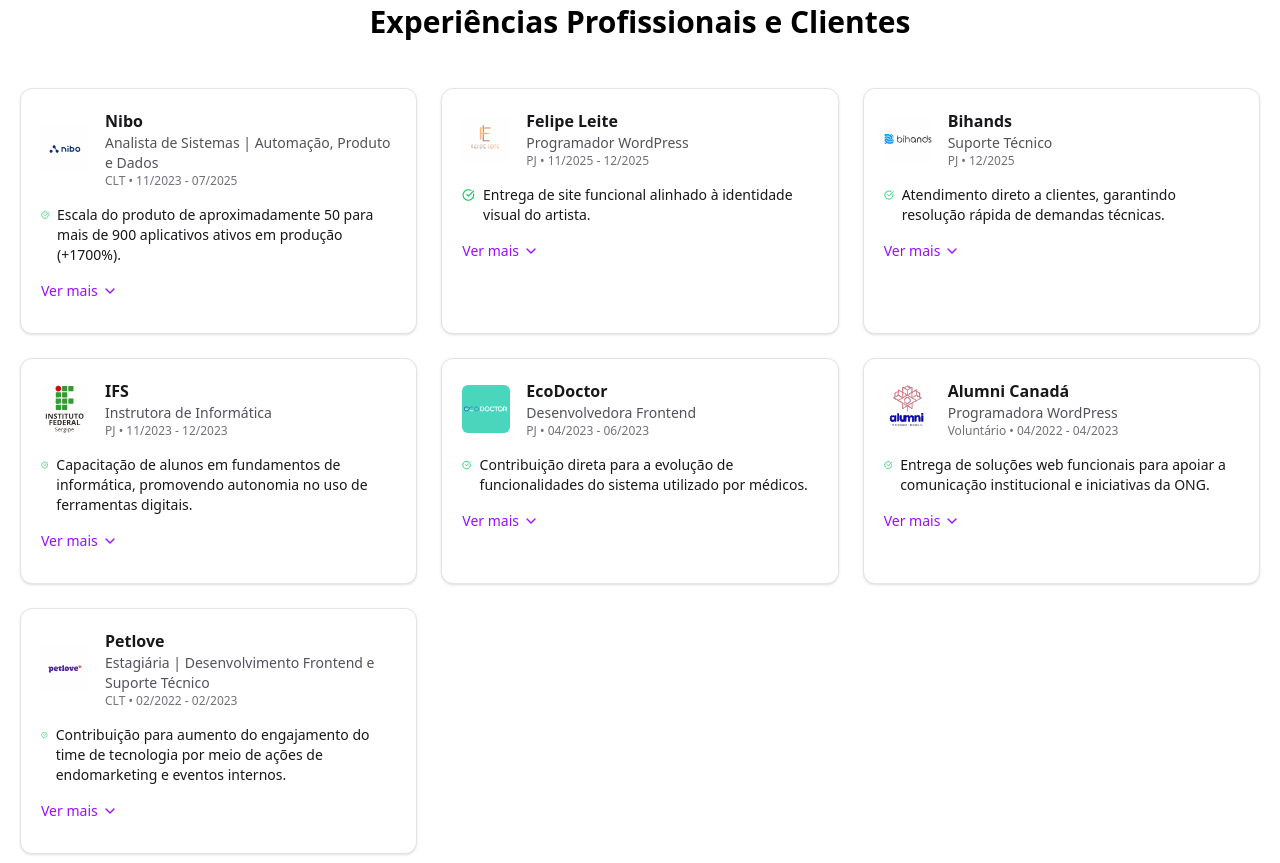
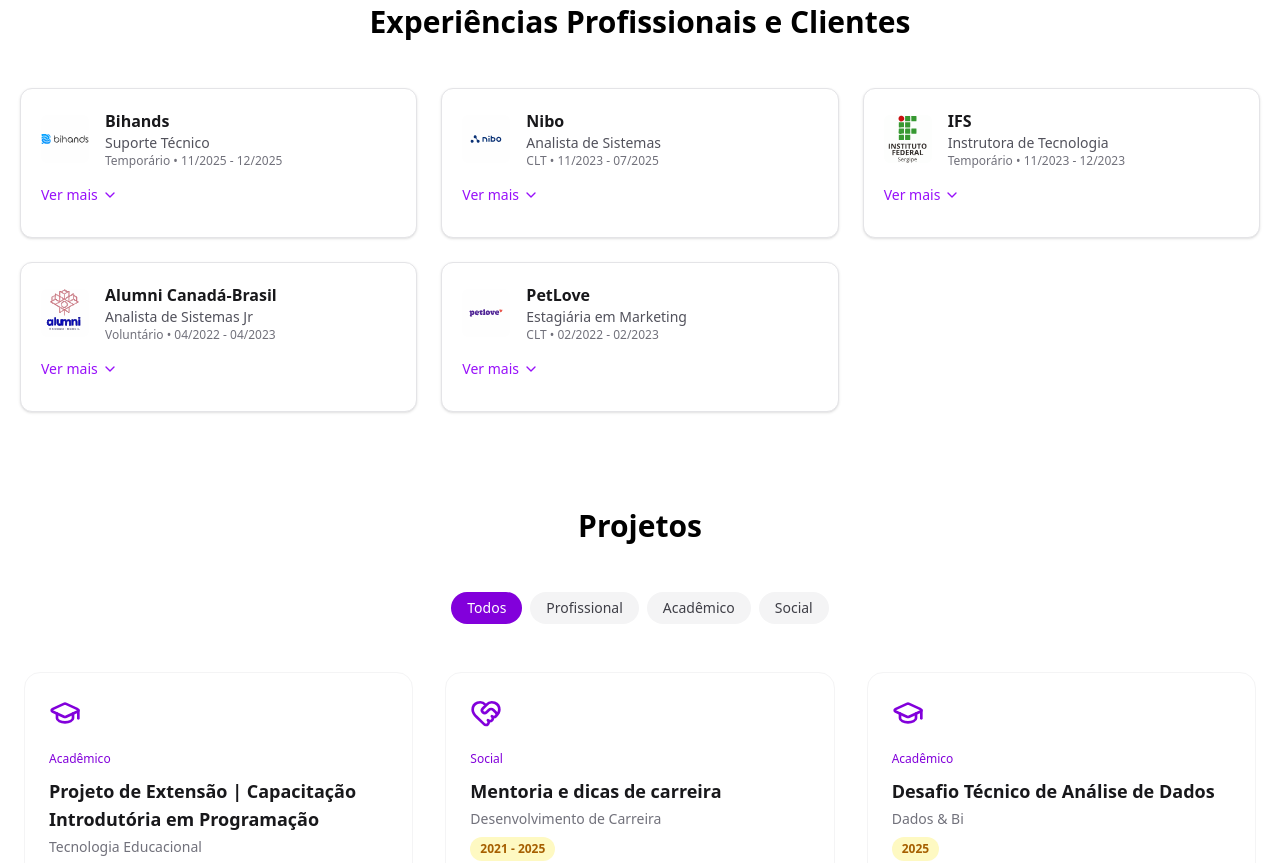
Before and after one commit to RuyLuques/ruyluques, a Next.js app: page / in a window 1280 px wide. Shown: the part 1300-2163 px from the top of the page. Built offline with nearby package versions, Linux system fonts and the light colour scheme.

Commit message:
Atualização na descrição das atividades

```diff
--- a/app/data/clients.ts
+++ b/app/data/clients.ts
@@ -1,32 +1,51 @@
 import { Client } from "../types/client";
 
 export const clients: Client[] = [
+ {
+    name: "Bihands",
+    logo: "/clients/bihands.svg",
+    role: "Suporte Técnico",
+    type: "Temporário",
+    desc: {
+      period: "11/2025 - 12/2025",
+      responsibilities: [
+        "Atendimento técnico N1 e N2.",
+        "Suporte a usuários, redes e sistemas internos.",
+        "Registro, análise e encaminhamento de chamados.",
+        "Apoio à equipe de TI em demandas operacionais."
+      ],
+      results: [],
+      tags: [
+        "Suporte Técnico",
+        "Atendimento N1",
+        "Atendimento N2",
+        "Redes",
+        "Sistemas internos",
+        "Chamados"
+      ]
+    }
+  },
+
   {
     name: "Nibo",
     logo: "/clients/nibo.svg",
-    role: "Analista de Sistemas | Automação, Produto e Dados",
+    role: "Analista de Sistemas",
     type: "CLT",
     desc: {
       period: "11/2023 - 07/2025",
       responsibilities: [
-        "Desenvolvimento, configuração e publicação de aplicativos Android e iOS utilizando Angular, .NET, Ionic e React Native, garantindo estabilidade, escalabilidade e evolução contínua do produto.",
-        "Atuação como principal desenvolvedora e referência técnica, liderando decisões de arquitetura, sustentação e confiabilidade do produto.",
-        "Automação de processos operacionais com UiPath e Google Sheets, eliminando atividades manuais e reduzindo erros operacionais.",
-        "Monitoramento contínuo e rastreamento de bugs via Datadog, com atuação direta na identificação, análise e resolução de incidentes.",
-        "Integração de dados e APIs entre produtos, operações e áreas de negócio, assegurando consistência e fluidez das informações.",
-        "Análise, limpeza, transformação e preparação de dados para uso operacional e analítico (ETL básico).",
-        "Criação de dashboards operacionais e analíticos para suporte à tomada de decisão estratégica.",
-        "Estruturação de documentação técnica e condução de treinamentos internos para times técnicos e de negócio.",
-        "Representação do time técnico em reuniões de alinhamento com Produto, Dados, Customer Success e demais áreas."
+        "Desenvolvimento, configuração e publicação de aplicativos Android e iOS utilizando Angular, .NET, Ionic e React Native, suportando a escala do produto de 50 para mais de 900 aplicativos.",
+        "Referência técnica do time, orientação na organização das demandas, priorização de atividades, apoio à tomada de decisão e garantia da qualidade e confiabilidade das entregas.",
+        "Automação de processos com UiPath e JavaScript, simplificando o tempo de configuração de 30 minutos para 1 minuto por aplicativo.",
+        "Acompanhamento de incidentes e indicadores técnicos, garantindo resposta rápida, análise de causa e comunicação com áreas envolvidas.",
+        "Integração de dados e APIs entre produtos, operações e áreas de negócio.",
+        "Análise, limpeza e preparação de dados para uso operacional e analítico.",
+        "Criação de dashboards operacionais utilizados na tomada de decisão.",
+        "Padronização de processos, documentação técnica e condução de treinamentos internos para alinhamento da equipe e disseminação de boas práticas.",
+        "Representação do time em reuniões de alinhamento com áreas técnicas e de negócio.",
+        "Suporte técnico transversal a Produto, Dados e Customer Success."
       ],
-      results: [
-        "Escala do produto de aproximadamente 50 para mais de 900 aplicativos ativos em produção (+1700%).",
-        "Redução do tempo médio de configuração de aplicativos de 30 minutos para 1 minuto por aplicativo (redução superior a 95%).",
-        "Automação de processos críticos, gerando ganho significativo de eficiência operacional e redução de retrabalho.",
-        "Aumento da confiabilidade e disponibilidade do produto por meio de monitoramento contínuo e resposta rápida a incidentes.",
-        "Padronização de fluxos técnicos, integrações e dados entre áreas, reduzindo falhas e inconsistências operacionais.",
-        "Aceleração do onboarding e capacitação de times internos por meio de documentação técnica estruturada e treinamentos recorrentes."
-      ],
+      results: [],
       tags: [
         "Android",
         "iOS",
@@ -35,174 +54,90 @@
         ".NET",
         "Ionic",
         "React Native",
-        "SQL",
+        "JavaScript",
         "UiPath",
-        "Google Sheets",
-        "APIs REST",
-        "ETL",
+        "APIs",
         "Integração de dados",
-        "Datadog",
-        "Looker Studio",
-        "Metabase",
         "Dashboards",
-        "Documentação técnica",
-        "Treinamento interno",
-        "Suporte técnico transversal",
+        "Documentação",
+        "Treinamentos",
+        "Processos",
+        "Coordenação técnica",
         "Produto",
         "Dados",
-        "Customer Success",
-        "Escalabilidade",
-        "Automação de processos"
+        "Customer Success"
       ]
-    }
-  },
-  {
-    name: "Felipe Leite",
-    logo: "/clients/felipe-leite.svg",
-    role: "Programador WordPress",
-    type: "PJ",
-    desc: {
-      period: "11/2025 - 12/2025",
-      responsibilities: [
-        "Atuação como freelancer no desenvolvimento de website para artista plástico utilizando a plataforma Wix.",
-        "Criação e adaptação de layout com foco em design funcional, responsividade e navegação intuitiva.",
-        "Organização de conteúdo visual e textual para melhor apresentação do portfólio artístico."
-      ],
-      results: [
-        "Entrega de site funcional alinhado à identidade visual do artista.",
-        "Melhoria da experiência de navegação em diferentes dispositivos.",
-        "Experiência prática em levantamento de necessidades do cliente e tradução em solução digital."
-      ],
-      tags: ["Planejamento", "Design", "WordPress", "Wix"]
-    }
-  },
-  {
-    name: "Bihands",
-    logo: "/clients/bihands.svg",
-    role: "Suporte Técnico",
-    type: "PJ",
-    desc: {
-      period: "12/2025",
-      responsibilities: [
-        "Atuação em suporte técnico a clientes, realizando atendimento remoto e resolução de incidentes.",
-        "Instalação, configuração e suporte a softwares em ambiente de produção.",
-        "Acesso remoto via AnyDesk para diagnóstico e correção de problemas técnicos."
-      ],
-      results: [
-        "Atendimento direto a clientes, garantindo resolução rápida de demandas técnicas.",
-        "Experiência prática com suporte remoto e troubleshooting em ambiente real.",
-        "Desenvolvimento de agilidade na identificação e resolução de problemas técnicos."
-      ],
-      tags: ["Suporte Técnico", "AnyDask", "Rastreamento"]
-    }
-  },
-  {
-    name: "IFS",
-    logo: "/clients/ifs.svg",
-    role: "Instrutora de Informática",
-    type: "PJ",
-    desc: {
-      period: "11/2023 - 12/2023",
-      responsibilities: [
-        "Atuação como Instrutora de Informática em parceria com a Caixa Econômica Federal.",
-        "Planejamento e ministração de aulas práticas e treinamentos presenciais ao longo de 40 dias.",
-        "Adaptação de conteúdo técnico para diferentes níveis de conhecimento dos alunos.",
-        "Apoio individual aos participantes durante atividades práticas."
-      ],
-      results: [
-        "Capacitação de alunos em fundamentos de informática, promovendo autonomia no uso de ferramentas digitais.",
-        "Tradução de conceitos técnicos em linguagem acessível, aumentando o aproveitamento das aulas práticas.",
-        "Desenvolvimento de habilidades de comunicação, didática e condução de turmas.",
-        "Experiência prática em ensino técnico, reforçando capacidade de treinamento e onboarding em ambientes profissionais."
-      ],
-      tags: ["Planejamento", "Informática", "Programação", "Pacote Office", "Marca pessoal"]
     }
   },
 
   {
-    name: "EcoDoctor",
-    logo: "/clients/ecodoctor.svg",
-    role: "Desenvolvedora Frontend",
-    type: "PJ",
+    name: "IFS",
+    logo: "/clients/ifs.svg",
+    role: "Instrutora de Tecnologia",
+    type: "Temporário",
     desc: {
-      period: "04/2023 - 06/2023",
+      period: "11/2023 - 12/2023",
       responsibilities: [
-        "Atuação como Desenvolvedora Frontend em healthtech, trabalhando com Vue.js em software voltado para profissionais da saúde.",
-        "Desenvolvimento e manutenção de funcionalidades do sistema, com foco em usabilidade e estabilidade.",
-        "Criação e execução de testes unitários para validação de componentes e fluxos críticos.",
-        "Colaboração com o time técnico na melhoria contínua da base de código."
+        "Capacitação de alunos em fundamentos de informática.",
+        "Promoção da autonomia no uso de ferramentas digitais.",
+        "Condução de aulas presenciais com foco prático."
       ],
-      results: [
-        "Contribuição direta para a evolução de funcionalidades do sistema utilizado por médicos.",
-        "Melhoria na confiabilidade do frontend por meio da implementação de testes unitários.",
-        "Experiência prática em ambiente de produto real, com entregas rápidas e aprendizado acelerado em curto período."
-      ],
-      tags: ["Vue", "Testes automatizados", "Testes unitários", "Lint + padrão de commit", "Design"]
+      results: [],
+      tags: [
+        "Informática",
+        "Educação",
+        "Treinamento",
+        "Capacitação",
+        "Didática"
+      ]
     }
   },
+
   {
-    name: "Alumni Canadá",
+    name: "Alumni Canadá-Brasil",
     logo: "/clients/alumni.svg",
-    role: "Programadora WordPress",
+    role: "Analista de Sistemas Jr",
     type: "Voluntário",
     desc: {
       period: "04/2022 - 04/2023",
       responsibilities: [
-        "Atuação como Programadora WordPress na ONG Alumni Canadá, vinculada ao Consulado do Canadá.",
         "Desenvolvimento e manutenção de soluções web utilizando WordPress.",
         "Planejamento e execução de projetos digitais em colaboração com equipes multidisciplinares.",
         "Adaptação de soluções técnicas às limitações de orçamento e infraestrutura típicas de organizações sem fins lucrativos.",
-        "Participação ativa no planejamento e execução de projetos digitais do início ao fim."
+        "Participação ativa em todas as etapas dos projetos, do planejamento à entrega."
       ],
-      results: [
-        "Entrega de soluções web funcionais para apoiar a comunicação institucional e iniciativas da ONG.",
-        "Aumento da autonomia técnica e da capacidade de tomada de decisão em ambiente de recursos limitados.",
-        "Fortalecimento do trabalho colaborativo com foco em impacto social e alcance institucional."
-      ],
+      results: [],
       tags: [
         "WordPress",
         "Desenvolvimento Web",
         "Projetos Digitais",
-        "Organizações sem fins lucrativos",
-        "Autonomia técnica",
-        "Trabalho colaborativo",
-        "Impacto social"
+        "ONG",
+        "Trabalho colaborativo"
       ]
     }
   },
+
   {
-    name: "Petlove",
+    name: "PetLove",
     logo: "/clients/petlove.svg",
-    role: "Estagiária | Desenvolvimento Frontend e Suporte Técnico",
+    role: "Estagiária em Marketing",
     type: "CLT",
     desc: {
       period: "02/2022 - 02/2023",
       responsibilities: [
-        "Apoio a iniciativas de endomarketing voltadas ao time de tecnologia, contribuindo para aumento de engajamento, integração e alinhamento entre pessoas e áreas.",
-        "Contribuição direta na organização de eventos internos, apoiando comunicação, disseminação de conhecimento técnico e integração entre times.",
-        "Atendimento técnico N1, realizando triagem, diagnóstico inicial e direcionamento eficiente de chamados para times responsáveis.",
-        "Participação no desenvolvimento e manutenção de interfaces do produto VETUS, com foco em usabilidade, consistência visual e experiência do usuário.",
-        "Apoio à automação de rotinas operacionais internas com UiPath, reduzindo atividades manuais e esforço operacional."
+        "Apoio a iniciativas de endomarketing que aumentaram o engajamento e a integração do time de tecnologia.",
+        "Contribuição para a organização de eventos internos fortalecendo comunicação e troca de conhecimento entre áreas.",
+        "Atendimento técnico N1 garantindo resposta inicial rápida e melhor direcionamento de chamados.",
+        "Participação no desenvolvimento de interfaces do produto VETUS, contribuindo para melhorias na experiência do usuário."
       ],
-      results: [
-        "Contribuição para aumento do engajamento do time de tecnologia por meio de ações de endomarketing e eventos internos.",
-        "Melhoria na comunicação e integração entre áreas técnicas e de negócio.",
-        "Redução do tempo médio de resposta inicial em chamados técnicos N1, garantindo atendimento mais ágil e melhor encaminhamento.",
-        "Apoio à evolução da experiência do usuário no produto VETUS por meio de melhorias incrementais nas interfaces.",
-        "Otimização de rotinas internas com automações simples, reduzindo esforço manual e retrabalho."
-      ],
+      results: [],
       tags: [
-        "Desenvolvimento Frontend",
-        "UX/UI",
-        "Produto",
         "Endomarketing",
         "Eventos internos",
-        "Comunicação entre áreas",
-        "Atendimento técnico N1",
-        "UiPath",
-        "Automação de processos",
-        "Experiência do Usuário",
-        "Produto VETUS"
+        "Atendimento N1",
+        "UX",
+        "Produto VETUS",
+        "Comunicação"
       ]
     }
   },
```
